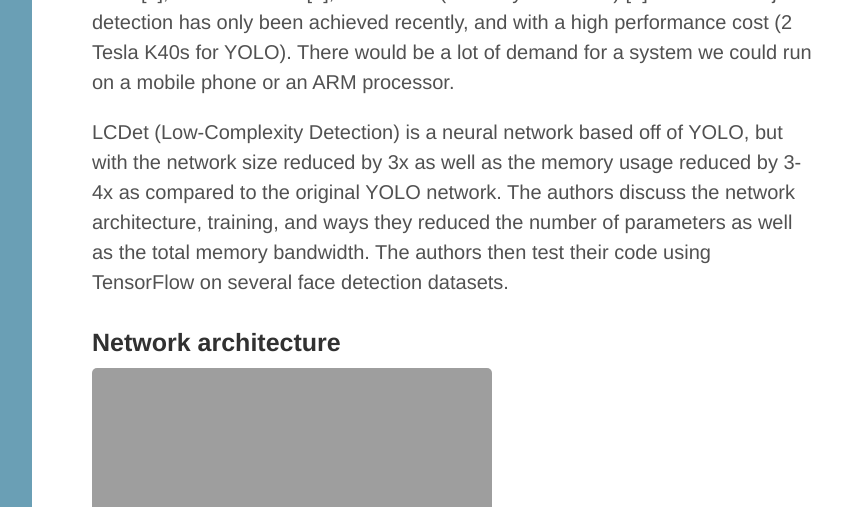
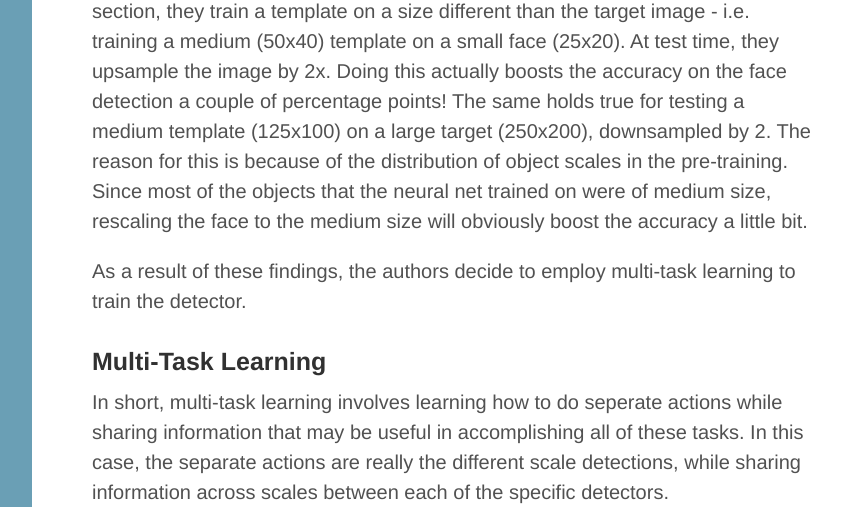
Before and after one commit to mohsaad/mohsaad.github.io, a Jekyll site: the page built from index.html, in a window 1280 px wide and 1400 px high, scrolled down 2117 px. Shown: the top 507 px of the window, without its empty margins (368-1210 px from the left). Built offline with Jekyll 4.4.1, drawn with Linux system fonts in a browser that asks for light colours; formulas are drawn with MathJax 3; the list of posts is cut into pages by our own code; some of the changed text lies outside the part shown; grey boxes are pictures that could not be loaded.

Commit message:
new post

```diff
--- a/_posts/2017-09-19-Finding-Tiny-Faces.md
+++ b/_posts/2017-09-19-Finding-Tiny-Faces.md
@@ -14,4 +16,48 @@
 
 Context is important for finding small faces, but let's pause for a second and look at the inverse problem: how do we find large faces of a fixed size? To do that, the authors focus on searching for the best template of a fixed-size image, treating the detection as a binary heatmap prediciton problem. The authors use a ResNet [5] to extract features, looking at the outputs of each residual layer to represent multi-scale features.
 
-One thing they noticed is that additional context usually helps, but not always. If we add more context to a small object, for exampl, it will hurt after a certain size (the authors say is 300x300). Using the "loose" RF (i.e. the template with a larger size than the target), on average, improves the detection rate of both large and small faces.
+One thing they noticed is that additional context usually helps, but not always. If we add more context to a small object, for exampl, it will hurt after a certain size (the authors say is 300x300). Using the "loose" RF (i.e. the template with a larger size than the target), on average, improves the detection rate of both large and small faces. This means that we can train specific detectors for different scales and take advantage of multi-task learning in order to perform face detection.
+
+![Context Importance](https://www.cs.cmu.edu/~peiyunh/tiny/context_case.png)
+
+One other aspect the paper authors covered is the question of resolution. In this section, they train a template on a size different than the target image - i.e. training a medium (50x40) template on a small face (25x20). At test time, they upsample the image by 2x. Doing this actually boosts the accuracy on the face detection a couple of percentage points! The same holds true for testing a medium template (125x100) on a large target (250x200), downsampled by 2. The reason for this is because of the distribution of object scales in the pre-training. Since most of the objects that the neural net trained on were of medium size, rescaling the face to the medium size will obviously boost the accuracy a little bit.
+
+As a result of these findings, the authors decide to employ multi-task learning to train the detector.
+
+### Multi-Task Learning
+
+In short, multi-task learning involves learning how to do seperate actions while sharing information that may be useful in accomplishing all of these tasks. In this case, the separate actions are really the different scale detections, while sharing information across scales between each of the specific detectors.
+
+![Multi-Task Learning](https://lh5.googleusercontent.com/proxy/sO73QPC5gaMifWstSAwT2dhe9FCek7kXGuVq7H42ETL_QXL1xS3PSGR3Y7bRCbCDt3Gj-WPrEXzla0T4FDOR2g=w5000-h5000)
+
+The algorithm they propose is to train a bunch of templates of faces at different resolutions, then select the ones that do the best across all scales. To define a template they use $$t(h,w,\sigma)$$ which is used to detect objects of size $$(h / \sigma, w / \sigma)$$ where $$\sigma$$ is the resolution. For each target, they try to find an optimal resolution $$\sigma_i$$ which will maximize the detection performance of the template $$t_i(\sigma_ih_i, \sigma_iw_i,\sigma_i)$$. In other words, they try to find a template that maximizes the success rate over all resolutions. They train seperate multi-task models for each $$\sigma$$ and take the max to find the optimal resolution. One interesting thing they note is that you really only need 3 regimes. For large images ($$ > 140px$$), use 2x smaller resolution, for smaller images ($$ < 40px$$) use 2x larger resolution, and just use the same resolution for anything in between, where most objects fall.
+
+### Architecture
+
+The detection pipeline for finding faces is split into a 3-level image pyramid, which includes both a 2x upsampling space (for small faces) and a 2x downsampling space. We then feed them into 3 separate CNNs, which extracts the hypercolumnal features (important for context) and then predict response maps of the corresponding templates, generated from the multi-task learning above. GIven those, we extract bounding boxes and then merge them back into a single image. For predicting the template response, they use both an A-type template (tuned for normal faces, 40-140px) and B-type template (tuned for <40px). The A-type is run on all 3 levels of the pyramid, while the B-type is only run on the 2x upsampled image, for detecting smaller faces. The CNNs were tested with ResNet-101, ResNet-50, and VGG-16, but performed the ebst with ResNet101.
+
+### Results
+
+![Results](https://www.cs.cmu.edu/~peiyunh/tiny/scale_examples.png)
+
+From a visual inspection of the results, they look very primsiing. Even faces that I didn't think were possible were picked up by the detector.
+
+The paper results say they have beaten prior approached by 17% on the hard set, while slightly outperforming the others on the Easy and Medium Set. It blows away any feature-based or non-Region Proposal Networks (which is what a lot of this work was based on), which is also good.
+
+I decided to give it a try myself, using an implemtation someone had written in MXNet (from [here](https://github.com/zzw1123/mxnet-finding-tiny-face)). However, it didn't exactly approach the results I saw in the paper, as can be seen below:
+
+![Test Image](https://i.imgur.com/fkcP9KE.jpg)
+
+There are probably more ways to accomplish this, including using more templates trained at a specific size, especially for the smaller faces.
+
+### References
+
+[1]&#58; Viola, Paul, and Michael J. Jones. "Robust real-time face detection." International journal of computer vision 57.2 (2004): 137-154.
+
+[2]&#58; Dalal, Navneet, and Bill Triggs. "Histograms of oriented gradients for human detection." Computer Vision and Pattern Recognition, 2005. CVPR 2005. IEEE Computer Society Conference on. Vol. 1. IEEE, 2005.
+
+[3]&#58; Girshick, Ross. "Fast r-cnn." Proceedings of the IEEE international conference on computer vision. 2015.
+
+[4]&#58; Redmon, Joseph, and Ali Farhadi. "YOLO9000: better, faster, stronger." arXiv preprint arXiv:1612.08242 (2016).
+
+[5]&#58; He, Kaiming, et al. "Deep residual learning for image recognition." Proceedings of the IEEE conference on computer vision and pattern recognition. 2016.
```
Also changed, not shown: other parts of _posts/2017-09-19-Finding-Tiny-Faces.md (+2 -0 lines), projects.md (+1 -0 lines).
